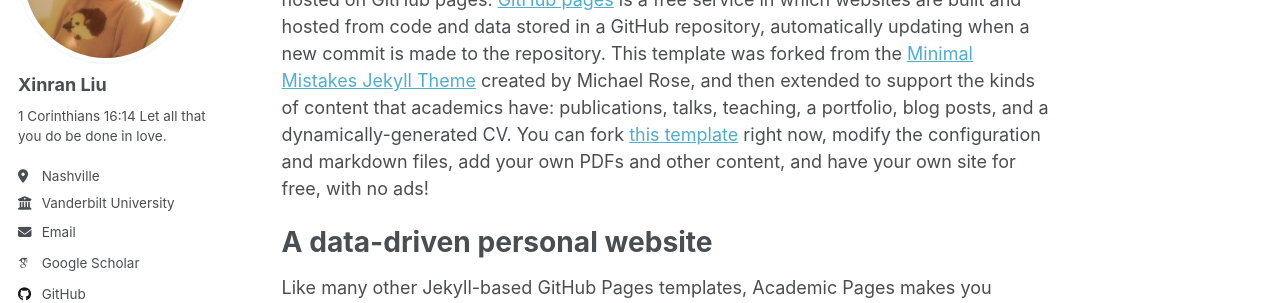
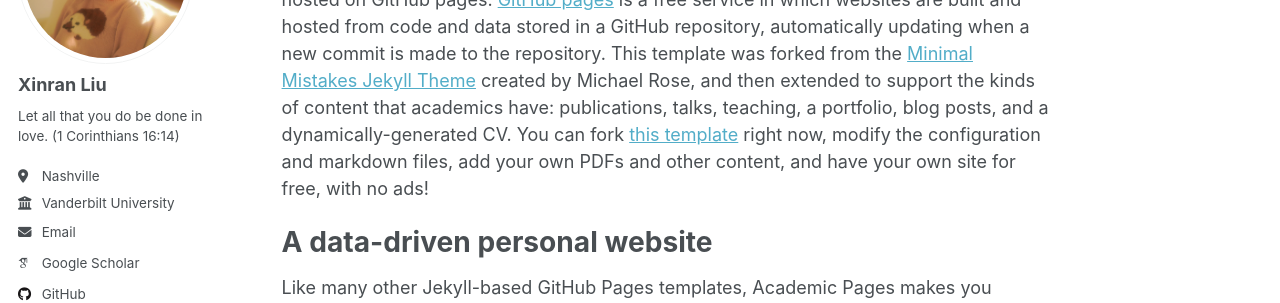
Before and after one commit to xinranliueva/xinranliueva.github.io, a Jekyll site: the page built from _pages/about.md, in a window 1280 px wide. Shown: the part 210-513 px from the top of the page. Built offline with Jekyll 4.4.1, drawn with Linux system fonts in a browser that asks for light colours; some web fonts are replaced.

```diff
--- a/_config.yml
+++ b/_config.yml
@@ -25,8 +25,7 @@ author:
   avatar           : "xinran23.jpg"
   name             : "Xinran Liu"
   pronouns         : # example: "she/her"
-  bio              : "1 Corinthians 16:14 \n
-                      Let all that you do be done in love. "
+  bio              : " Let all that you do be done in love. (1 Corinthians 16:14)"
   location         : "Nashville"
   employer         : "Vanderbilt University"
   uri              : # URL
```
